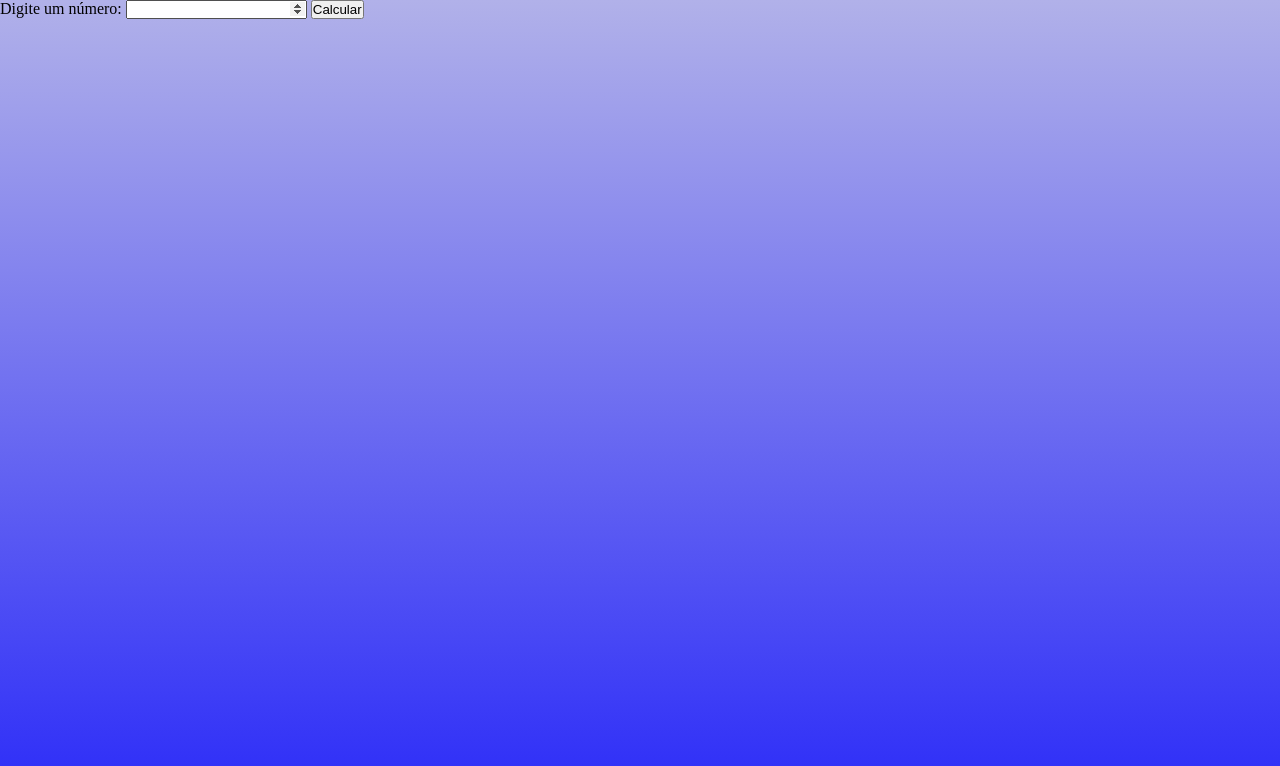
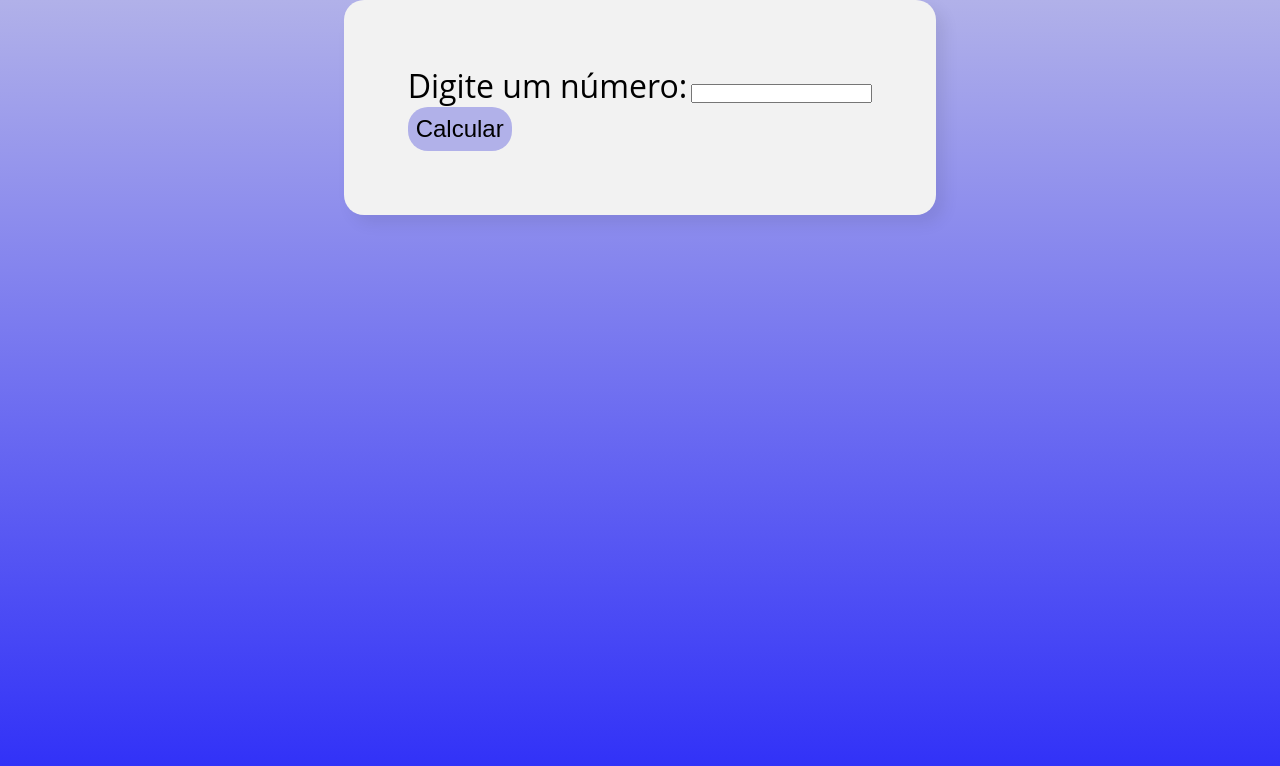
Before and after one commit to LarissaOlimpio/exercicios-LogicaComJS, a plain HTML site: page 006 -dobro,triplo e raiz quadrada/index.html in a window 1280 px wide. Drawn offline with Linux system fonts and the light colour scheme.

Commit message:
atualizando o css

```diff
--- a/006 -dobro,triplo e raiz quadrada/index.html
+++ b/006 -dobro,triplo e raiz quadrada/index.html
@@ -20,7 +20,9 @@
                     <input  classe="input" id="input" type="number">
 
 
-                    <button class="button" id="button">Calcular</button>
+                    <div>
+                        <button class="button" id="button">Calcular</button>
+                    </div>
 
                 <div id="result"></div>
 
--- a/006 -dobro,triplo e raiz quadrada/js/main.js
+++ b/006 -dobro,triplo e raiz quadrada/js/main.js
@@ -3,8 +3,8 @@ const button = document.getElementById("button");
 const result = document.getElementById("result");
 const item = [];
 
-button.addEventListener("click",()=>{
-
+button.addEventListener("click",(e)=>{
+    e.preventDefault()
     createElement(calcDouble(input.value))
     createElement(calcTriple(input.value))
     createElement(squareRoot(input.value))
--- a/006 -dobro,triplo e raiz quadrada/style/main.css
+++ b/006 -dobro,triplo e raiz quadrada/style/main.css
@@ -3,10 +3,45 @@
     padding: 0;
 
 }
-.section{
-    display: flex;
-    flex-direction: column;
+body{
+    font-family: "Open Sans", sans-serif;
+}
+.main{
     background-image: linear-gradient(#b1b1e9,#2c2cf8);
     height: 100vh;
 
+
 }
+.section{
+    display: flex;
+    justify-content: center;
+
+}
+.form{
+    max-width: 80%;
+    max-height: 20%;
+    background-color:#F2F2F2;
+    border-radius: 20px;
+    padding: 64px 64px;
+    box-shadow: 8px 8px 16px rgba(0,0,0, 0.08);
+
+}
+.labelInput{
+    font-weight: 400;
+    font-size: 2rem;
+}
+.input{
+    display: block;
+    box-shadow: 10px 10px 30px rgba(0, 0, 0, 0.06);
+    padding: 24px;
+
+}
+.button{
+    font-size: 1.5rem;
+    border-radius: 20px;
+    padding: 0.5rem;
+    border: none;
+    background-color: #b1b1e9;
+    cursor: pointer;
+
+}
```
